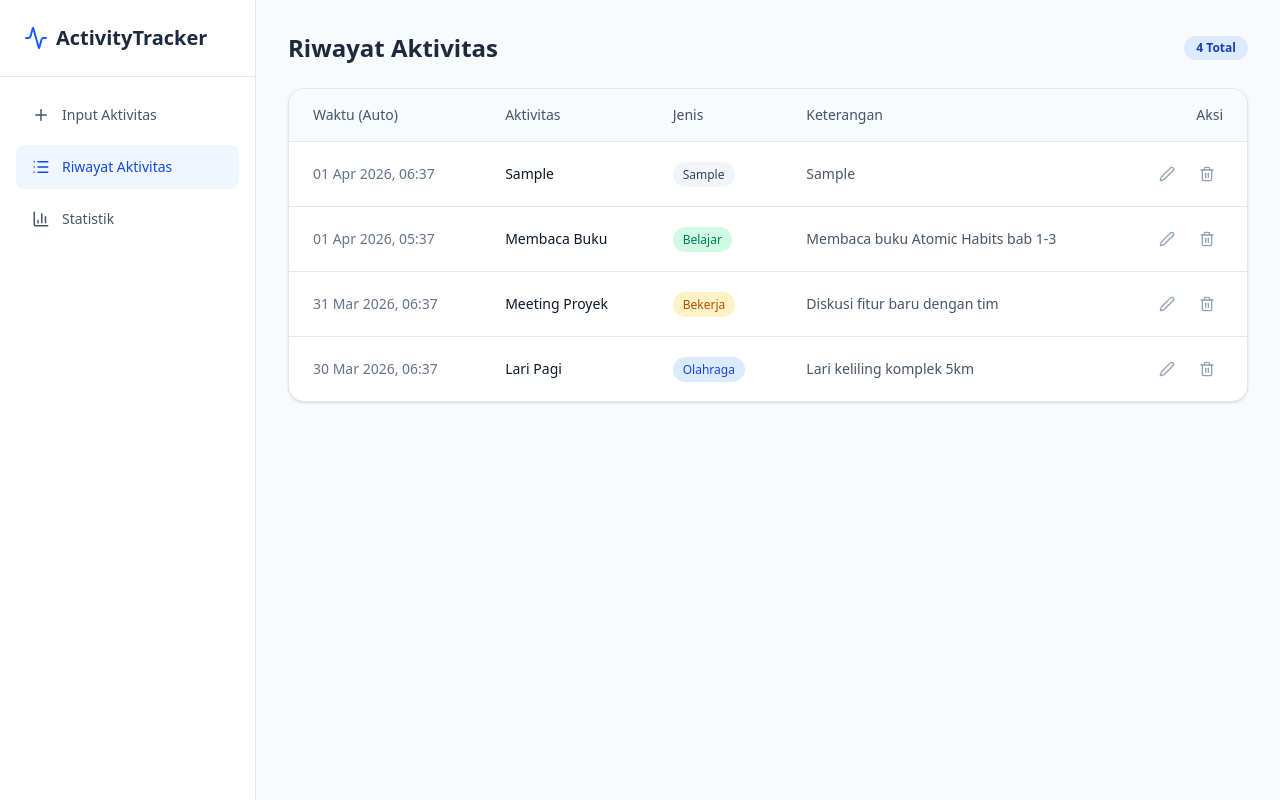
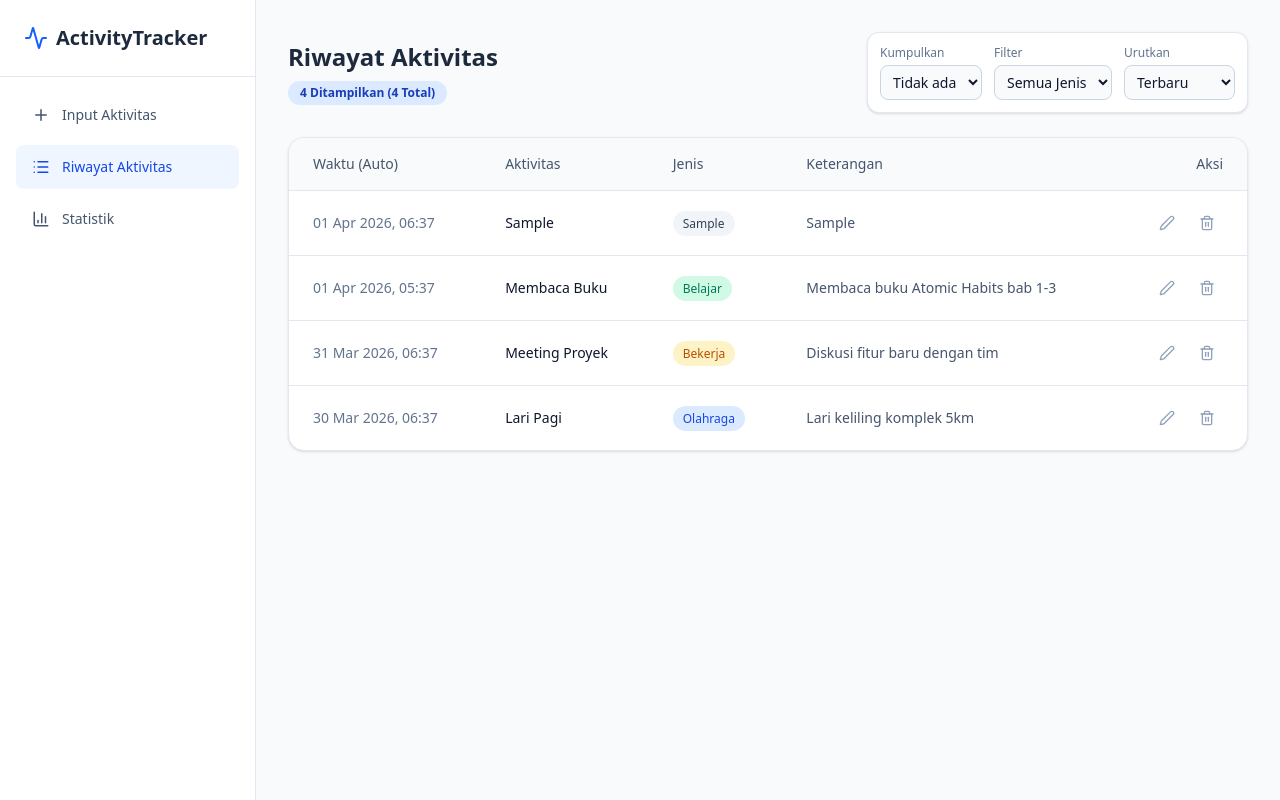
Before and after one commit to akbar1213k-dev/TractApp, a React (Vite) app: page / in a window 1280 px wide. Both pictures are taken after typing "Sample", "Sample", "Sample" into the empty fields and a click on the button "Simpan Aktivitas". Built offline with nearby package versions, Linux system fonts and the light colour scheme.

Commit message:
Update App.tsx | urutan utama nama jenis dan filtr

```diff
--- a/src/App.tsx
+++ b/src/App.tsx
@@ -97,6 +97,11 @@ export default function App() {
   const [editDescription, setEditDescription] = useState('');
   const [editTimestamp, setEditTimestamp] = useState<number>(Date.now());
 
+  // List Controls State (Filter, Sort, Group)
+  const [groupBy, setGroupBy] = useState<'none' | 'month' | 'type'>('none');
+  const [filterType, setFilterType] = useState<string>('All');
+  const [sortBy, setSortBy] = useState<'newest' | 'oldest' | 'nameAsc' | 'nameDesc'>('newest');
+
   // Delete Modal State
   const [deletingId, setDeletingId] = useState<string | null>(null);
 
@@ -175,6 +180,36 @@ export default function App() {
     }
   };
 
+  // List Processing Logic (Filter, Sort, Group)
+  const processedActivities = activities
+    .filter(a => filterType === 'All' || a.type === filterType)
+    .sort((a, b) => {
+      if (sortBy === 'newest') return b.timestamp - a.timestamp;
+      if (sortBy === 'oldest') return a.timestamp - b.timestamp;
+      if (sortBy === 'nameAsc') return a.name.localeCompare(b.name);
+      if (sortBy === 'nameDesc') return b.name.localeCompare(a.name);
+      return 0;
+    });
+
+  let groupedActivities: Record<string, Activity[]> = {};
+  if (groupBy === 'month') {
+    processedActivities.forEach(act => {
+      const monthYear = format(act.timestamp, 'MMMM yyyy', { locale: id });
+      if (!groupedActivities[monthYear]) groupedActivities[monthYear] = [];
+      groupedActivities[monthYear].push(act);
+    });
+  } else if (groupBy === 'type') {
+    processedActivities.forEach(act => {
+      const actType = act.type || 'Lainnya';
+      if (!groupedActivities[actType]) groupedActivities[actType] = [];
+      groupedActivities[actType].push(act);
+    });
+  } else {
+    groupedActivities = { 'Semua Aktivitas': processedActivities };
+  }
+
+  const uniqueActivityTypesForFilter = Array.from(new Set(activities.map(a => a.type)));
+
   // Stats calculations
   const uniqueTypes = Array.from(new Set(activities.map(a => a.type)));
   const statsByType = uniqueTypes.map(t => ({
@@ -246,6 +281,61 @@ export default function App() {
             <div className="bg-white rounded-2xl shadow-sm border border-slate-200 p-6 md:p-8">
               <h2 className="text-2xl font-bold text-slate-800 mb-6">Tambah Aktivitas Baru</h2>
               <form onSubmit={handleSubmit} className="space-y-6">
+
+                {/* 1. Jenis Aktivitas */}
+                <div>
+                  <label className="block text-sm font-medium text-slate-700 mb-2">
+                    Jenis Aktivitas
+                  </label>
+                  <input
+                    type="text"
+                    required
+                    value={type}
+                    onChange={(e) => setType(e.target.value)}
+                    className="w-full px-4 py-2.5 rounded-lg border border-slate-300 focus:ring-2 focus:ring-blue-500 focus:border-blue-500 outline-none transition-all"
+                    placeholder="Contoh: Olahraga, Bekerja..."
+                  />
+                  {/* Bubble Suggestions for Activity Types */}
+                  {typeSuggestions.length > 0 && (
+                    <div className="mt-3 flex flex-wrap gap-2">
+                      {typeSuggestions.map(actType => (
+                        <span key={actType} className="bg-emerald-50 border border-emerald-100 text-emerald-700 pl-3 pr-1 py-1.5 rounded-full text-xs font-medium flex items-center gap-1 transition-colors">
+                          <span
+                            className="cursor-pointer hover:underline"
+                            onClick={() => setType(actType)}
+                            title="Klik untuk memakai jenis ini"
+                          >
+                            {actType}
+                          </span>
+                          <button
+                            type="button"
+                            onDoubleClick={() => handleDeleteTypeSuggestion(actType)}
+                            className="text-emerald-400 hover:bg-emerald-200 hover:text-red-500 p-1 rounded-full transition-colors ml-1"
+                            title="Klik ganda (double click) untuk menghapus riwayat jenis ini"
+                          >
+                            <X size={14} />
+                          </button>
+                        </span>
+                      ))}
+                    </div>
+                  )}
+                </div>
+
+                {/* 2. Keterangan */}
+                <div>
+                  <label className="block text-sm font-medium text-slate-700 mb-2">
+                    Keterangan
+                  </label>
+                  <textarea
+                    rows={4}
+                    value={description}
+                    onChange={(e) => setDescription(e.target.value)}
+                    className="w-full px-4 py-2.5 rounded-lg border border-slate-300 focus:ring-2 focus:ring-blue-500 focus:border-blue-500 outline-none transition-all resize-none"
+                    placeholder="Tambahkan detail aktivitas..."
+                  />
+                </div>
+
+                {/* 3. Nama Aktivitas */}
                 <div>
                   <label className="block text-sm font-medium text-slate-700 mb-2">
                     Nama Aktivitas
@@ -287,57 +377,7 @@ export default function App() {
                   )}
                 </div>
 
-                <div>
-                  <label className="block text-sm font-medium text-slate-700 mb-2">
-                    Jenis Aktivitas
-                  </label>
-                  <input
-                    type="text"
-                    required
-                    value={type}
-                    onChange={(e) => setType(e.target.value)}
-                    className="w-full px-4 py-2.5 rounded-lg border border-slate-300 focus:ring-2 focus:ring-blue-500 focus:border-blue-500 outline-none transition-all"
-                    placeholder="Contoh: Olahraga, Bekerja..."
-                  />
-                  {/* Bubble Suggestions for Activity Types */}
-                  {typeSuggestions.length > 0 && (
-                    <div className="mt-3 flex flex-wrap gap-2">
-                      {typeSuggestions.map(actType => (
-                        <span key={actType} className="bg-emerald-50 border border-emerald-100 text-emerald-700 pl-3 pr-1 py-1.5 rounded-full text-xs font-medium flex items-center gap-1 transition-colors">
-                          <span
-                            className="cursor-pointer hover:underline"
-                            onClick={() => setType(actType)}
-                            title="Klik untuk memakai jenis ini"
-                          >
-                            {actType}
-                          </span>
-                          <button
-                            type="button"
-                            onDoubleClick={() => handleDeleteTypeSuggestion(actType)}
-                            className="text-emerald-400 hover:bg-emerald-200 hover:text-red-500 p-1 rounded-full transition-colors ml-1"
-                            title="Klik ganda (double click) untuk menghapus riwayat jenis ini"
-                          >
-                            <X size={14} />
-                          </button>
-                        </span>
-                      ))}
-                    </div>
-                  )}
-                </div>
-
-                <div>
-                  <label className="block text-sm font-medium text-slate-700 mb-2">
-                    Keterangan
-                  </label>
-                  <textarea
-                    rows={4}
-                    value={description}
-                    onChange={(e) => setDescription(e.target.value)}
-                    className="w-full px-4 py-2.5 rounded-lg border border-slate-300 focus:ring-2 focus:ring-blue-500 focus:border-blue-500 outline-none transition-all resize-none"
-                    placeholder="Tambahkan detail aktivitas..."
-                  />
-                </div>
-
+                {/* 4. Submit */}
                 <div className="pt-4">
                   <button
                     type="submit"
@@ -358,11 +398,55 @@ export default function App() {
         {/* TAB: LIST */}
         {activeTab === 'list' && (
           <div className="max-w-5xl mx-auto">
-            <div className="flex justify-between items-center mb-6">
+            {/* Header List dengan Filter & Sort */}
+            <div className="flex flex-col md:flex-row md:justify-between md:items-center gap-4 mb-6">
+              <div>
                 <h2 className="text-2xl font-bold text-slate-800">Riwayat Aktivitas</h2>
-              <span className="bg-blue-100 text-blue-800 text-xs font-semibold px-3 py-1 rounded-full">
-                {activities.length} Total
+                <span className="bg-blue-100 text-blue-800 text-xs font-semibold px-3 py-1 rounded-full mt-2 inline-block">
+                  {processedActivities.length} Ditampilkan ({activities.length} Total)
                 </span>
+              </div>
+
+              <div className="flex flex-wrap gap-3 bg-white p-3 rounded-xl border border-slate-200 shadow-sm">
+                <div>
+                  <label className="text-xs font-medium text-slate-500 block mb-1">Kumpulkan</label>
+                  <select
+                    value={groupBy}
+                    onChange={e => setGroupBy(e.target.value as any)}
+                    className="text-sm border border-slate-300 rounded-lg px-2 py-1.5 outline-none focus:ring-2 focus:ring-blue-500 bg-slate-50"
+                  >
+                    <option value="none">Tidak ada</option>
+                    <option value="month">Per Bulan</option>
+                    <option value="type">Per Jenis</option>
+                  </select>
+                </div>
+                <div>
+                  <label className="text-xs font-medium text-slate-500 block mb-1">Filter</label>
+                  <select
+                    value={filterType}
+                    onChange={e => setFilterType(e.target.value)}
+                    className="text-sm border border-slate-300 rounded-lg px-2 py-1.5 outline-none focus:ring-2 focus:ring-blue-500 bg-slate-50"
+                  >
+                    <option value="All">Semua Jenis</option>
+                    {uniqueActivityTypesForFilter.map(t => (
+                      <option key={t} value={t}>{t}</option>
+                    ))}
+                  </select>
+                </div>
+                <div>
+                  <label className="text-xs font-medium text-slate-500 block mb-1">Urutkan</label>
+                  <select
+                    value={sortBy}
+                    onChange={e => setSortBy(e.target.value as any)}
+                    className="text-sm border border-slate-300 rounded-lg px-2 py-1.5 outline-none focus:ring-2 focus:ring-blue-500 bg-slate-50"
+                  >
+                    <option value="newest">Terbaru</option>
+                    <option value="oldest">Terlama</option>
+                    <option value="nameAsc">Nama (A-Z)</option>
+                    <option value="nameDesc">Nama (Z-A)</option>
+                  </select>
+                </div>
+              </div>
             </div>
 
             {activities.length === 0 ? (
@@ -379,8 +463,25 @@ export default function App() {
                   Tambah Aktivitas
                 </button>
               </div>
+            ) : processedActivities.length === 0 ? (
+               <div className="bg-white rounded-2xl shadow-sm border border-slate-200 p-12 text-center">
+                <p className="text-slate-500 mb-6">Tidak ada aktivitas yang sesuai dengan filter.</p>
+                <button
+                  onClick={() => setFilterType('All')}
+                  className="bg-blue-50 text-blue-600 hover:bg-blue-100 font-medium py-2 px-6 rounded-lg transition-colors"
+                >
+                  Reset Filter
+                </button>
+              </div>
             ) : (
-              <div className="bg-white rounded-2xl shadow-sm border border-slate-200 overflow-hidden">
+              <div className="space-y-6">
+                {Object.entries(groupedActivities).map(([groupName, groupActs]) => (
+                  <div key={groupName} className="bg-white rounded-2xl shadow-sm border border-slate-200 overflow-hidden">
+                    {groupBy !== 'none' && (
+                      <div className="bg-slate-50 px-6 py-3 border-b border-slate-200">
+                        <h3 className="font-semibold text-slate-700">{groupName} <span className="text-sm font-normal text-slate-500 ml-2">({groupActs.length})</span></h3>
+                      </div>
+                    )}
                     <div className="overflow-x-auto">
                       <table className="w-full text-left border-collapse">
                         <thead>
@@ -393,7 +494,7 @@ export default function App() {
                           </tr>
                         </thead>
                         <tbody className="divide-y divide-slate-200">
-                      {activities.map((activity) => (
+                          {groupActs.map((activity) => (
                             <tr key={activity.id} className="hover:bg-slate-50 transition-colors">
                               <td className="px-6 py-4 text-sm text-slate-500 whitespace-nowrap">
                                 {format(activity.timestamp, 'dd MMM yyyy, HH:mm', { locale: id })}
@@ -439,6 +540,8 @@ export default function App() {
                         </tbody>
                       </table>
                     </div>
+                  </div>
+                ))}
               </div>
             )}
           </div>
@@ -533,7 +636,7 @@ export default function App() {
 
       </main>
 
-      {/* Edit Modal */}
+      {/* Edit Modal - dengan pengaman Waktu (Date) anti-blank */}
       {editingId && (
         <div className="fixed inset-0 bg-slate-900/50 backdrop-blur-sm flex items-center justify-center p-4 z-50">
           <div className="bg-white rounded-2xl shadow-xl w-full max-w-md overflow-hidden animate-in fade-in zoom-in duration-200">
@@ -569,7 +672,11 @@ export default function App() {
                   type="datetime-local"
                   required
                   value={format(editTimestamp, "yyyy-MM-dd'T'HH:mm")}
-                  onChange={(e) => setEditTimestamp(new Date(e.target.value).getTime())}
+                  onChange={(e) => {
+                    const newTime = new Date(e.target.value).getTime();
+                    // Cegah blank screen dengan mengecek validitas input tanggal
+                    if (!isNaN(newTime)) setEditTimestamp(newTime);
+                  }}
                   className="w-full px-4 py-2.5 rounded-lg border border-slate-300 focus:ring-2 focus:ring-blue-500 focus:border-blue-500 outline-none transition-all bg-white"
                 />
               </div>
```
Lines whose indentation alone changed are shown as unchanged.
